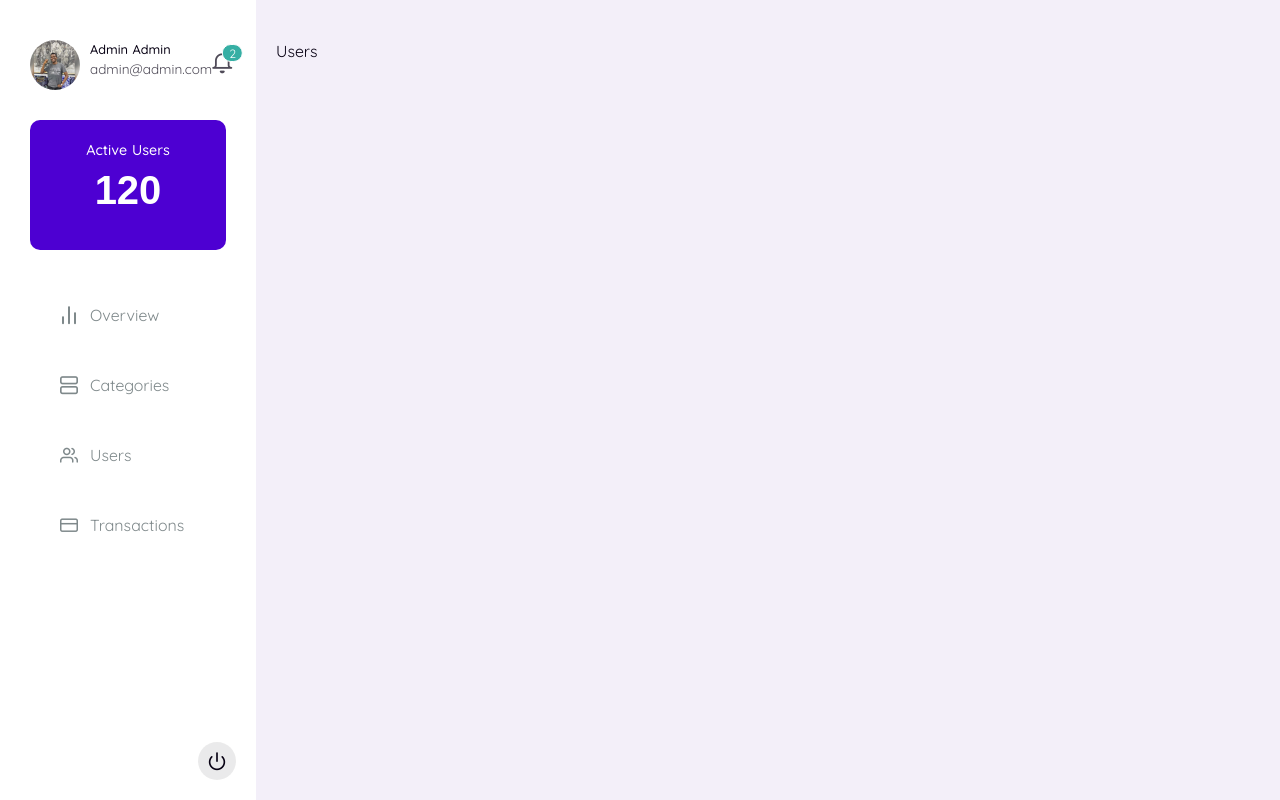
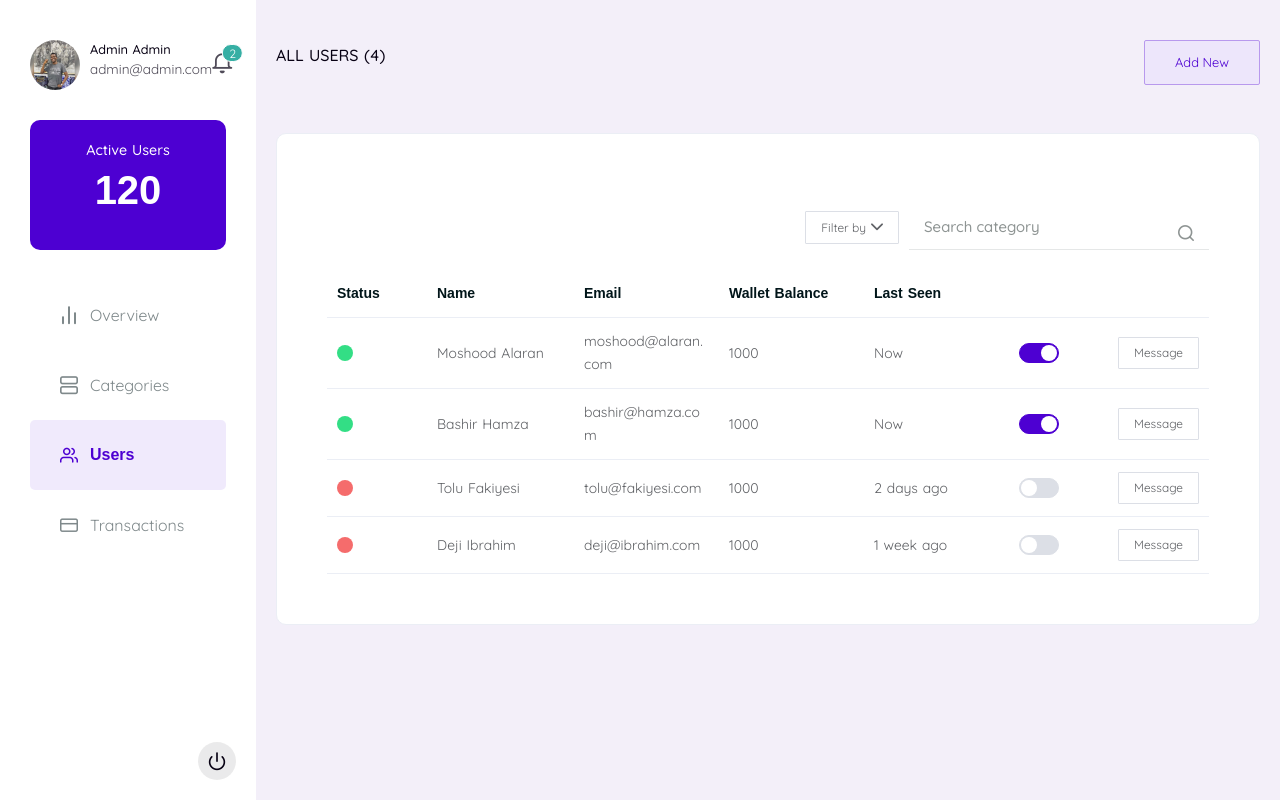
Before and after one commit to ismailomodara/gamesoft-frontend, a Nuxt app: page /admin/users in a window 1280 px wide. Built offline with nearby package versions, Linux system fonts and the light colour scheme; a web font is replaced by a local one.

Commit message:
Implement Send Message to user function

```diff
--- a/assets/css/gs-design-system.scss
+++ b/assets/css/gs-design-system.scss
@@ -31,6 +31,10 @@
     border-radius: 0;
     width: 100%;
     transition: all 0.25s ease-out;
+  }
+
+  .el-textarea__inner {
+    height: auto !important;
   }
 
   i {
--- /dev/null
+++ b/components/SendMessage.vue
@@ -0,0 +1,111 @@
+<template>
+  <el-dialog
+    title="Send Message"
+    :visible.sync="shouldShow"
+    width="45%"
+    @close="clearFields"
+  >
+    <el-form
+      ref="messageForm"
+      :model="message"
+      label-width="200px"
+      label-position="top"
+    >
+      <el-row type="flex" class="flex-wrap">
+        <el-col :lg="24">
+          <el-form-item class="gs-form-item--auth" label="" prop="user">
+            <el-select
+              v-model="message.userId"
+              placeholder="Select user"
+              filterable
+            >
+              <el-option
+                v-for="(account, index) in allUsers"
+                :key="index"
+                :label="account.name"
+                :value="account.id"
+              ></el-option>
+            </el-select>
+          </el-form-item>
+        </el-col>
+        <el-col :lg="24">
+          <el-form-item
+            v-custom-input="message.content"
+            class="gs-form-item--auth"
+            label="Message"
+            prop="content"
+          >
+            <el-input
+              v-model="message.content"
+              type="textarea"
+              :rows="5"
+              auto-complete="off"
+            ></el-input>
+          </el-form-item>
+        </el-col>
+      </el-row>
+      <div class="d-flex justify-content-center my-3">
+        <el-button type="primary" @click="sendMessage">Send</el-button>
+      </div>
+    </el-form>
+  </el-dialog>
+</template>
+
+<script>
+export default {
+  name: 'SendMessage',
+  props: {
+    show: {
+      type: Boolean,
+      default: false
+    },
+    users: {
+      type: Array,
+      default() {
+        return []
+      }
+    },
+    userId: {
+      type: Number,
+      default: null
+    }
+  },
+  data() {
+    return {
+      message: {
+        userId: null,
+        content: ''
+      }
+    }
+  },
+  computed: {
+    shouldShow: {
+      get() {
+        return this.show
+      },
+      set(value) {
+        return this.$emit('update:show', value)
+      }
+    },
+    allUsers() {
+      return this.users
+    },
+    userIdValue() {
+      return this.userId
+    }
+  },
+  created() {
+    this.message.userId = this.userIdValue
+  },
+  methods: {
+    sendMessage() {
+      //
+    },
+    clearFields() {
+      //
+    }
+  }
+}
+</script>
+
+<style lang="scss" scoped></style>
--- a/layouts/admin.vue
+++ b/layouts/admin.vue
@@ -42,7 +42,7 @@
           <i class="gs-icon--server"></i>
           <span>Categories</span>
         </el-menu-item>
-        <el-menu-item :route="{ name: 'admin-users' }" index="activities">
+        <el-menu-item :route="{ name: 'admin-users' }" index="users">
           <i class="gs-icon--users"></i>
           <span>Users</span>
         </el-menu-item>
--- a/pages/admin/categories/index.vue
+++ b/pages/admin/categories/index.vue
@@ -126,9 +126,9 @@ export default {
         (data) =>
           !query ||
           data.title.toLowerCase().includes(query.toLowerCase()) ||
-          data.stages.includes(query) ||
-          data.total_questions.includes(query) ||
-          data.total_points.includes(query) ||
+          data.stages.toString().includes(query) ||
+          data.total_questions.toString().includes(query) ||
+          data.total_points.toString().includes(query) ||
           data.status.toLowerCase().includes(query.toLowerCase())
       )
     },
--- a/pages/admin/users/index.vue
+++ b/pages/admin/users/index.vue
@@ -1,27 +1,199 @@
 <template>
   <div>
-    Users
+    <div class="d-flex justify-content-between align-items-center mb-5">
+      <h3 class="gs-app-layout-heading">
+        ALL USERS ({{ allUsersFiltered.length }})
+      </h3>
+      <nuxt-link :to="{ name: 'admin-categories-add' }">
+        <el-button type="primary" plain>Add New</el-button>
+      </nuxt-link>
+    </div>
+    <el-card>
+      <el-form class="gs-filters">
+        <el-dropdown @command="filterBy">
+          <el-button plain size="small"
+            >Filter by<i class="gs-icon--chevron-down"></i
+          ></el-button>
+          <el-dropdown-menu slot="dropdown">
+            <el-dropdown-item command="all">All</el-dropdown-item>
+            <el-dropdown-item command="active">Online</el-dropdown-item>
+            <el-dropdown-item command="inactive">Offline</el-dropdown-item>
+          </el-dropdown-menu>
+        </el-dropdown>
+        <el-form-item class="gs-form-item--auth" label="" prop="search">
+          <el-input
+            v-model="searchQuery"
+            type="text"
+            suffix-icon="gs-icon--search"
+            placeholder="Search category"
+          ></el-input>
+        </el-form-item>
+      </el-form>
+      <el-table :data="allUsersFiltered" style="width: 100%">
+        <el-table-column label="Status" width="100">
+          <template slot-scope="scope">
+            <div
+              v-if="scope.row.status === 'online'"
+              class="gs-status-circle online"
+            ></div>
+            <div v-else class="gs-status-circle offline"></div>
+          </template>
+        </el-table-column>
+        <el-table-column prop="name" label="Name"> </el-table-column>
+        <el-table-column prop="email" label="Email"> </el-table-column>
+        <el-table-column prop="wallet_balance" label="Wallet Balance">
+        </el-table-column>
+        <el-table-column prop="last_seen" label="Last Seen"> </el-table-column>
+        <el-table-column label="" width="200">
+          <template slot-scope="scope">
+            <div class="d-flex align-items-center justify-content-between">
+              <el-switch
+                v-model="scope.row.account_status"
+                active-value="active"
+                inactive-value="suspended"
+              ></el-switch>
+              <el-button size="small" plain @click="sendMessage(scope.row.id)"
+                >Message</el-button
+              >
+            </div>
+          </template>
+        </el-table-column>
+      </el-table>
+    </el-card>
+    <send-message
+      :show.sync="showSendMessage"
+      :user-id="userId"
+      :users="allUsers"
+    ></send-message>
   </div>
 </template>
 
 <script>
+import SendMessage from '~/components/SendMessage'
+
 export default {
   name: 'AdminUsers',
   layout: 'admin',
-  props: {
-    recentActivities: {
-      type: Array,
-      default() {
-        return []
-      }
-    }
+  components: {
+    SendMessage
   },
   data() {
     return {
-      searchQuery: ''
+      showSendMessage: false,
+      searchQuery: '',
+      allUsers: [
+        {
+          id: 1,
+          status: 'online',
+          name: 'Moshood Alaran',
+          email: 'moshood@alaran.com',
+          wallet_balance: 1000,
+          last_seen: 'Now',
+          account_status: 'active'
+        },
+        {
+          id: 2,
+          status: 'online',
+          name: 'Bashir Hamza',
+          email: 'bashir@hamza.com',
+          wallet_balance: 1000,
+          last_seen: 'Now',
+          account_status: 'active'
+        },
+        {
+          id: 3,
+          status: 'offline',
+          name: 'Tolu Fakiyesi',
+          email: 'tolu@fakiyesi.com',
+          wallet_balance: 1000,
+          last_seen: '2 days ago',
+          account_status: 'suspended'
+        },
+        {
+          id: 4,
+          status: 'offline',
+          name: 'Deji Ibrahim',
+          email: 'deji@ibrahim.com',
+          wallet_balance: 1000,
+          last_seen: '1 week ago',
+          account_status: 'suspended'
+        }
+      ],
+      userId: null
     }
   },
-  computed: {},
-  methods: {}
+  computed: {
+    allUsersFiltered() {
+      return this.filterWithQuery()
+    }
+  },
+  methods: {
+    filterWithQuery(query = this.searchQuery) {
+      return this.allUsers.filter(
+        (user) =>
+          !query ||
+          user.status.toLowerCase().includes(query.toLowerCase()) ||
+          user.name.toLowerCase().includes(query) ||
+          user.email.toLowerCase().includes(query) ||
+          user.wallet_balance.toString().includes(query)
+      )
+    },
+    filterBy(command) {
+      this.filterWithQuery(command)
+    },
+    sendMessage(id) {
+      this.userId = id
+      this.showSendMessage = true
+    }
+  }
 }
 </script>
+
+<style lang="scss" scoped>
+.gs-filters {
+  display: flex;
+  align-items: center;
+  justify-content: flex-end;
+  margin: 20px 0;
+
+  .el-form-item {
+    margin-bottom: 0;
+    height: auto !important;
+    width: 300px;
+  }
+
+  .el-button {
+    margin-right: 10px;
+    display: flex;
+    align-items: center;
+
+    i {
+      margin-left: 5px;
+      font-size: 12px;
+    }
+
+    &:hover {
+      border-color: #7f828b;
+      color: #7f828b;
+      transform: translateY(0) !important;
+      box-shadow: none !important;
+    }
+  }
+}
+
+.gs-status-circle {
+  display: block;
+  height: 16px;
+  width: 16px;
+  border-radius: 100px;
+  background: radial-gradient(circle at 100px 100px, #5cabff, #000);
+
+  &.online {
+    background: #33de85;
+  }
+
+  &.offline {
+    background: #f56c6c;
+  }
+}
+</style>
```
